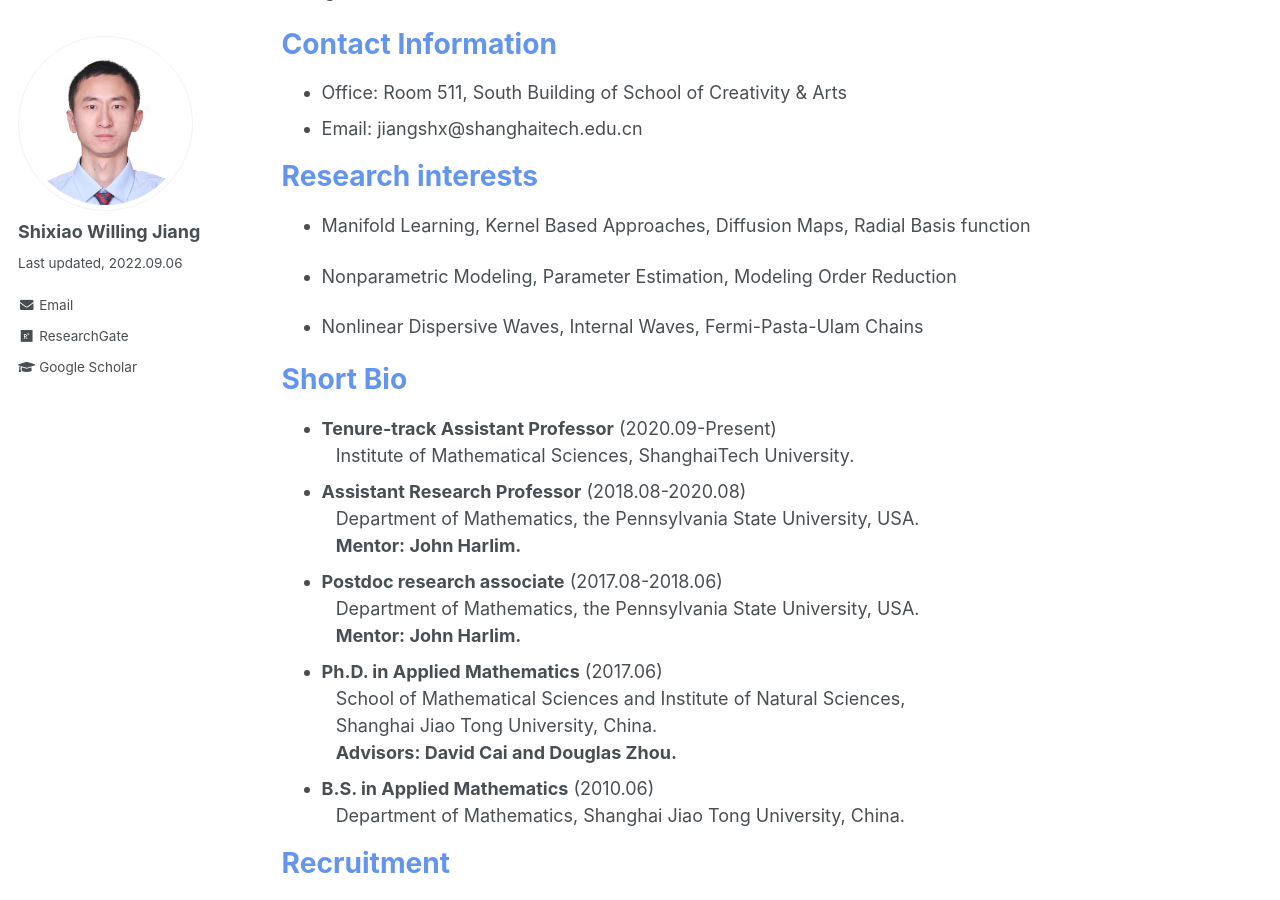
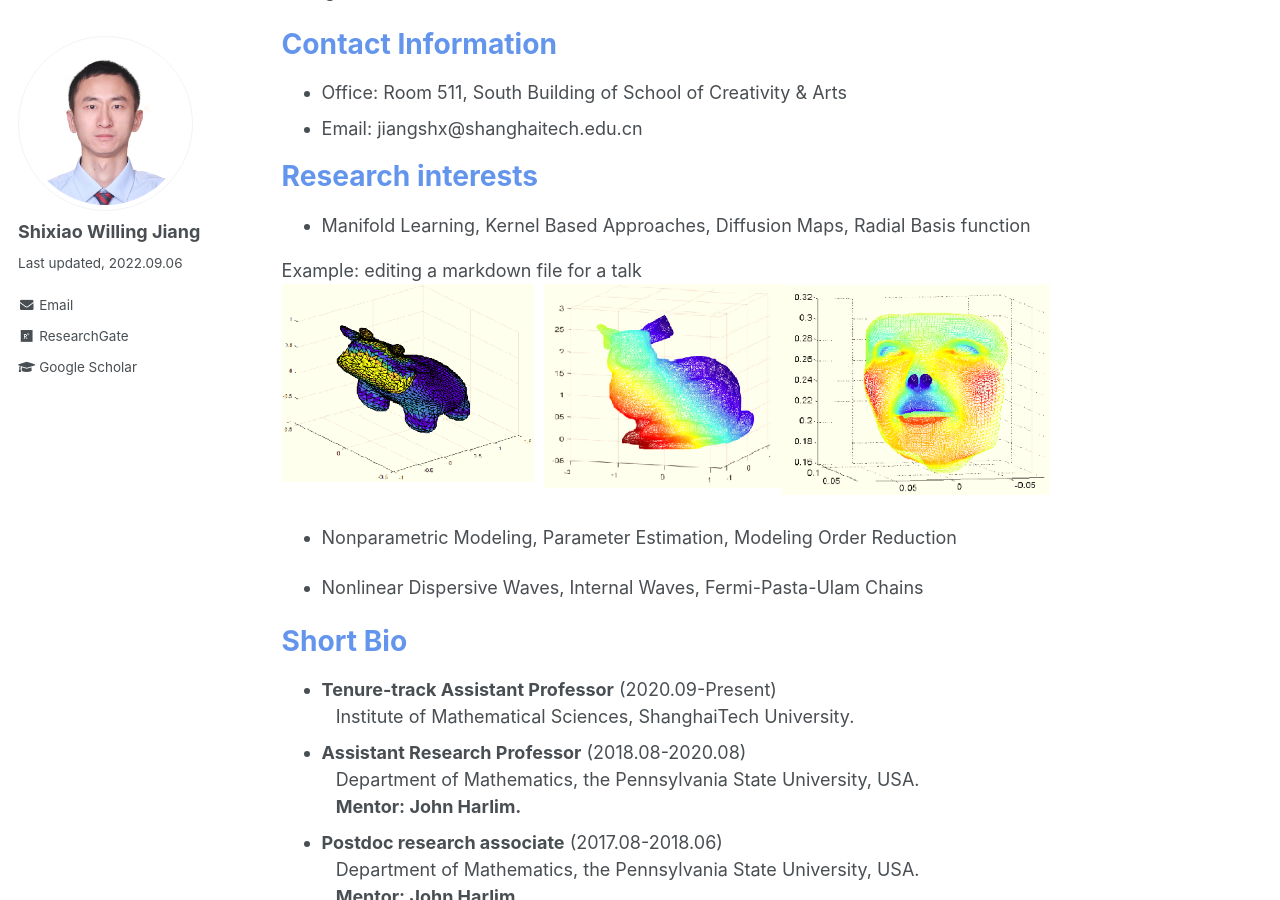
Before and after one commit to willingjiang/willingjiang.github.io, a Jekyll site: the page built from _pages/about.md, in a window 1280 px wide and 900 px high, scrolled down 318 px. Built offline with Jekyll 4.4.1, drawn with Linux system fonts in a browser that asks for light colours.

Commit message:
Update about.md

```diff
--- a/_pages/about.md
+++ b/_pages/about.md
@@ -23,6 +23,9 @@ Shanghai 201210 China
 # <font color=CornflowerBlue>Research interests</font>
 
 - Manifold Learning, Kernel Based Approaches, Diffusion Maps, Radial Basis function <br>
+
+Example: editing a markdown file for a talk
+![Editing a markdown file for a talk](/figures/1_0_pde.png)
 
 - Nonparametric Modeling, Parameter Estimation, Modeling Order Reduction <br>
 
```
